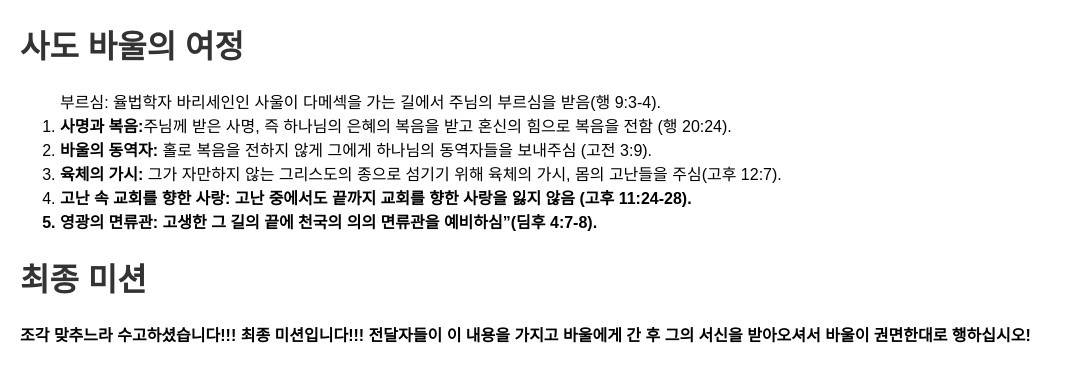
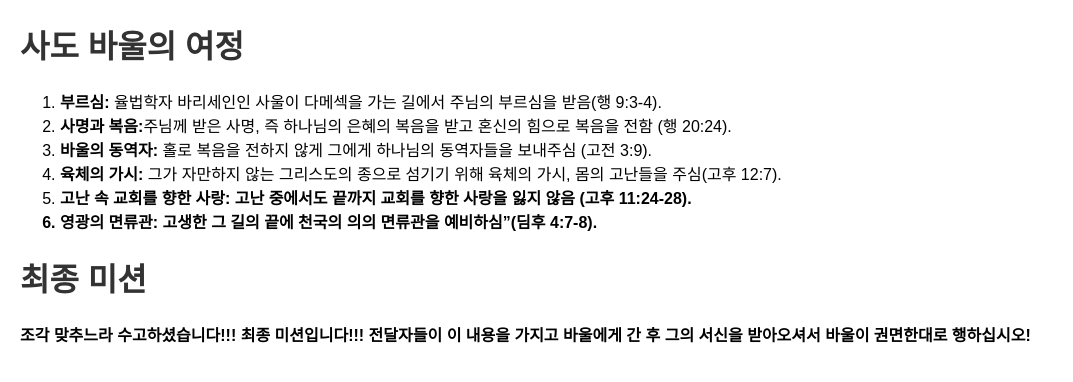
Before and after one commit to everydai365/Apostle_Paul_Mission, a plain HTML site: page index.html in a window 1280 px wide. Shown: the whole page, without its empty margins (0-1073 px from the left). Drawn offline with Linux system fonts and the light colour scheme.

Commit message:
Update index.html

```diff
--- a/index.html
+++ b/index.html
@@ -19,7 +19,9 @@
 </head>
 <body>
 <h1>사도 바울의 여정</h1>
-      <ol></li> 부르심: 율법학자 바리세인인 사울이 다메섹을 가는 길에서 주님의 부르심을 받음(행 9:3-4).</li>
+
+      <ol>
+        <li> <strong>부르심: </strong>율법학자 바리세인인 사울이 다메섹을 가는 길에서 주님의 부르심을 받음(행 9:3-4).</li>
         <li><strong>사명과 복음:</strong>주님께 받은 사명, 즉 하나님의 은혜의 복음을 받고 혼신의 힘으로 복음을 전함 (행 20:24).</li>
         <li><strong>바울의 동역자:</strong> 홀로 복음을 전하지 않게 그에게 하나님의 동역자들을 보내주심 (고전 3:9).</li>
         <li><strong>육체의 가시:</strong> 그가 자만하지 않는 그리스도의 종으로 섬기기 위해 육체의 가시, 몸의 고난들을 주심(고후 12:7).</li>
```
